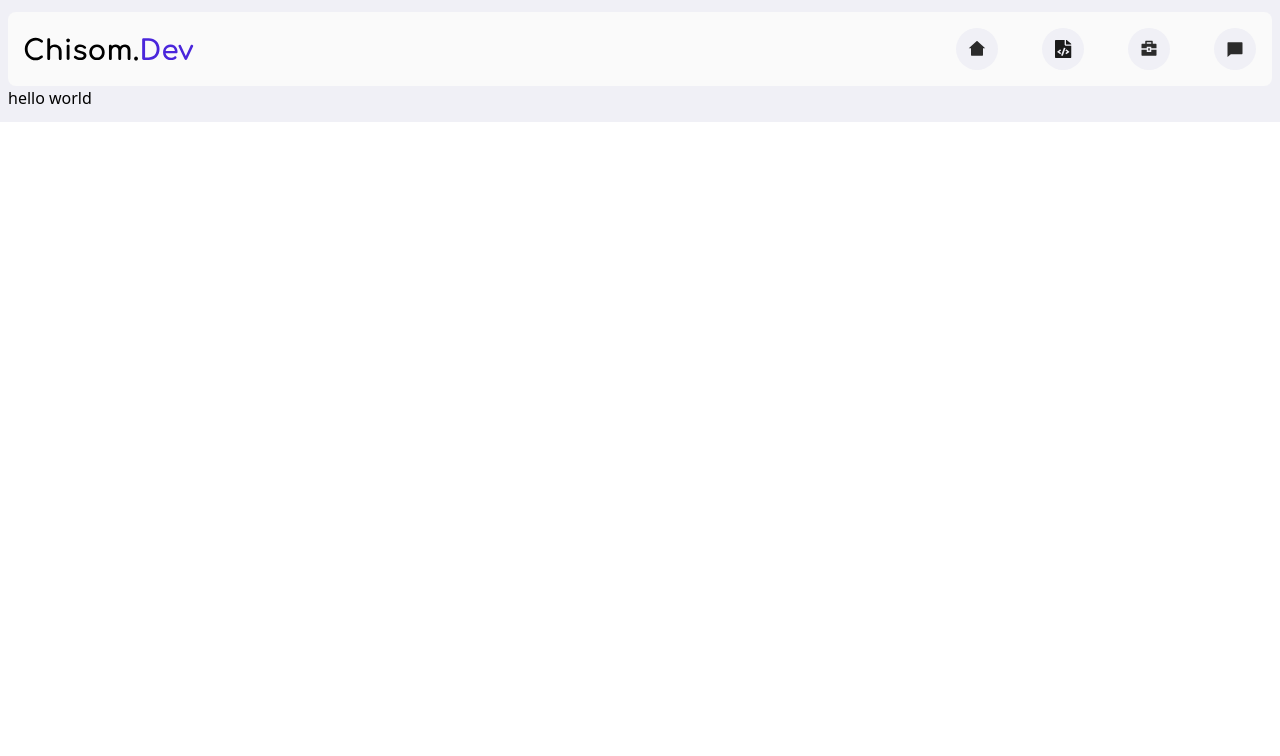
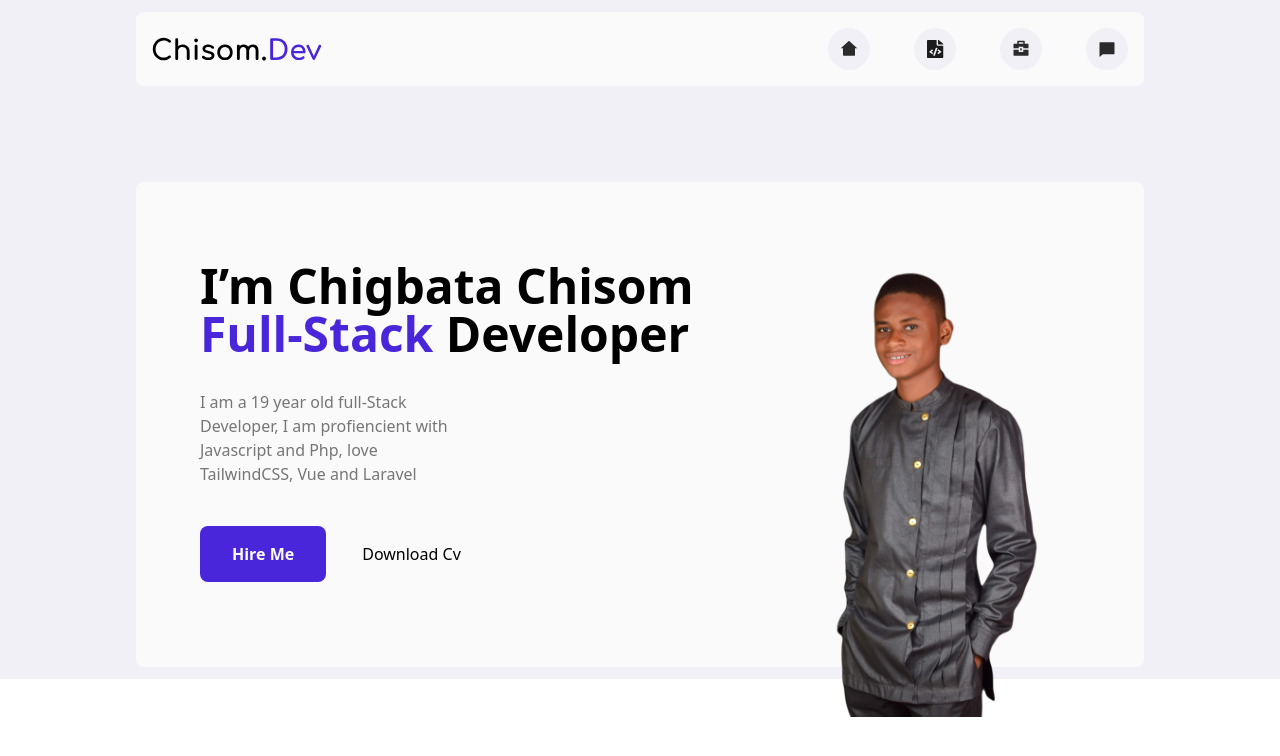
Before and after one commit to chisomgbata/portfolio, a Nuxt app: page / in a window 1280 px wide. Shown: the top 756 px of the page. Built offline with nearby package versions, Linux system fonts and the light colour scheme.

Commit message:
mobile hero

```diff
--- a/components/header.vue
+++ b/components/header.vue
@@ -1,10 +1,10 @@
 <template>
   <header class="flex bg-white justify-between p-4 rounded-lg">
     <img src="/images/Logo.svg" alt="Chisom.Dev" />
-    <nav class="hidden sm:block">
+    <nav class="hidden md:block">
       <Menu />
     </nav>
-    <button class="sm:hidden rounded-full bg-offwhite p-3">
+    <button class="md:hidden rounded-full bg-offwhite p-3">
       <p class="sr-only">Open Menu</p>
       <svg
         xmlns="http://www.w3.org/2000/svg"
--- /dev/null
+++ b/components/hero.vue
@@ -0,0 +1,36 @@
+<template>
+  <div class="mt-6 md:mt-24">
+    <section
+      class="bg-white rounded-lg py-12 px-5 md:flex w-full md:px-16 md:py-20 md:justify-between"
+    >
+      <div class="flex-1 ">
+        <h1 class="text-2xl font-bold md:text-5xl">
+          I’m Chigbata Chisom
+          <span class="text-primary">Full-Stack</span>
+          Developer
+        </h1>
+        <p class="mt-8 text-gray">
+          I am a 19 year old full-Stack<br />
+          Developer, I am profiencient with <br />
+          Javascript and Php, love <br />
+          TailwindCSS, Vue and Laravel
+        </p>
+        <div class="flex gap-9 mt-10 items-center">
+          <button
+            class="bg-primary rounded-lg py-4 px-8 text-white font-semibold"
+          >
+            Hire Me
+          </button>
+          <a href="#">Download Cv</a>
+        </div>
+      </div>
+      <div class="hidden md:block w-[325px] h-[325px]">
+        <img
+          src="/images/profile.png"
+          alt="Chigbata Chisom"
+          class="object-cover"
+        />
+      </div>
+    </section>
+  </div>
+</template>
--- a/layouts/default.vue
+++ b/layouts/default.vue
@@ -1,6 +1,6 @@
 <template>
-  <div class="bg-offwhite">
-    <div class="py-3 container mx-auto px-2">
+  <div class="bg-offwhite text-base">
+    <div class="py-3 w-full md:mx-auto md:w-[768px] px-2 lg:w-[1024px]">
       <Header />
       <slot />
     </div>
--- a/pages/index.vue
+++ b/pages/index.vue
@@ -1,3 +1,5 @@
 <template>
-  <div class="bg-pink-500">hello world</div>
+  <div>
+    <Hero />
+  </div>
 </template>
--- a/tailwind.config.js
+++ b/tailwind.config.js
@@ -12,7 +12,9 @@ module.exports = {
       offwhite: "#F0F0F6",
       primary: "#4A26DB",
       white: "#FAFAFA",
+      gray: "#767676",
     },
+
   },
   plugins: [],
 };
```
Also changed, not shown: public/images/profile.png (added).
